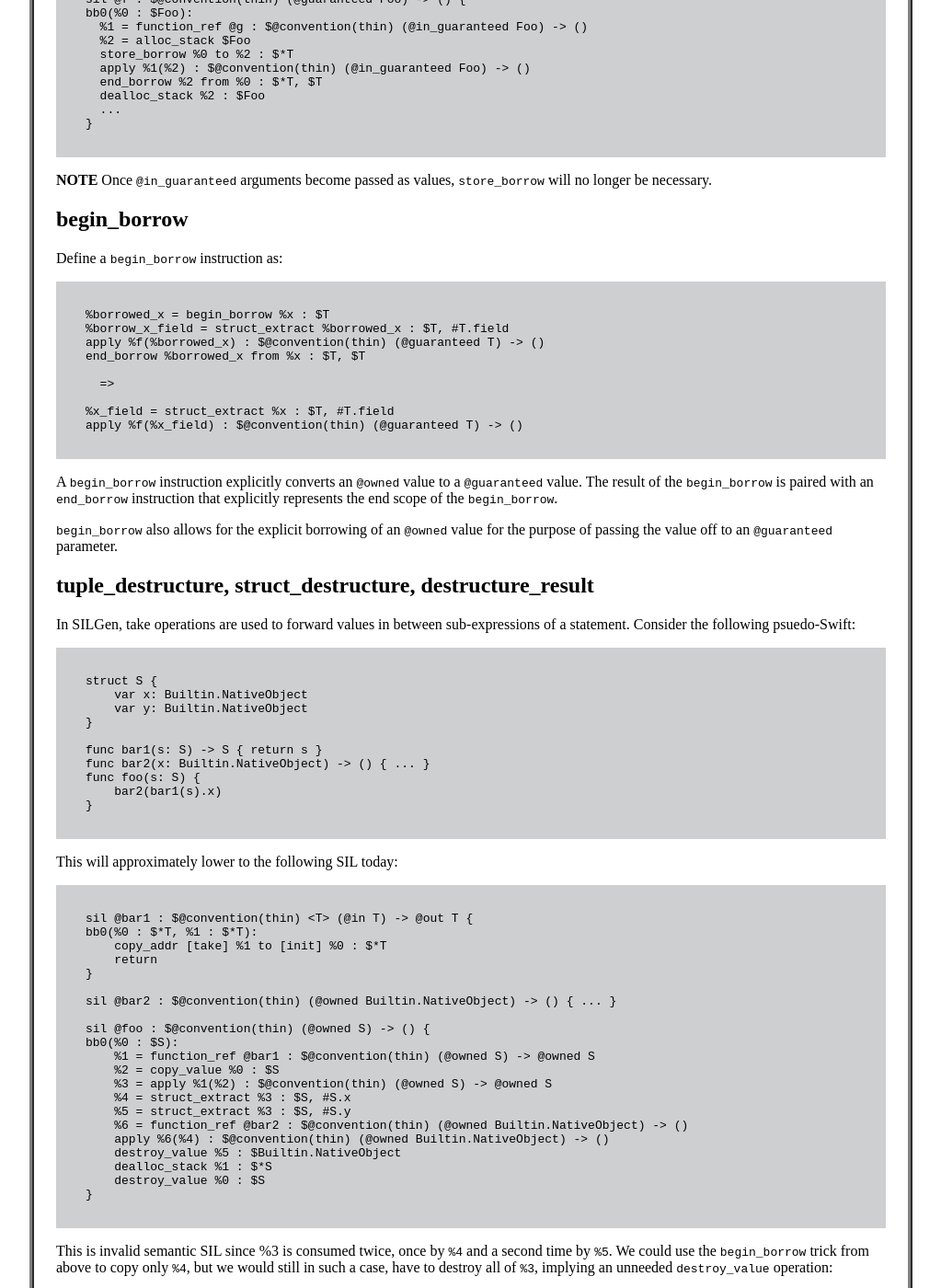
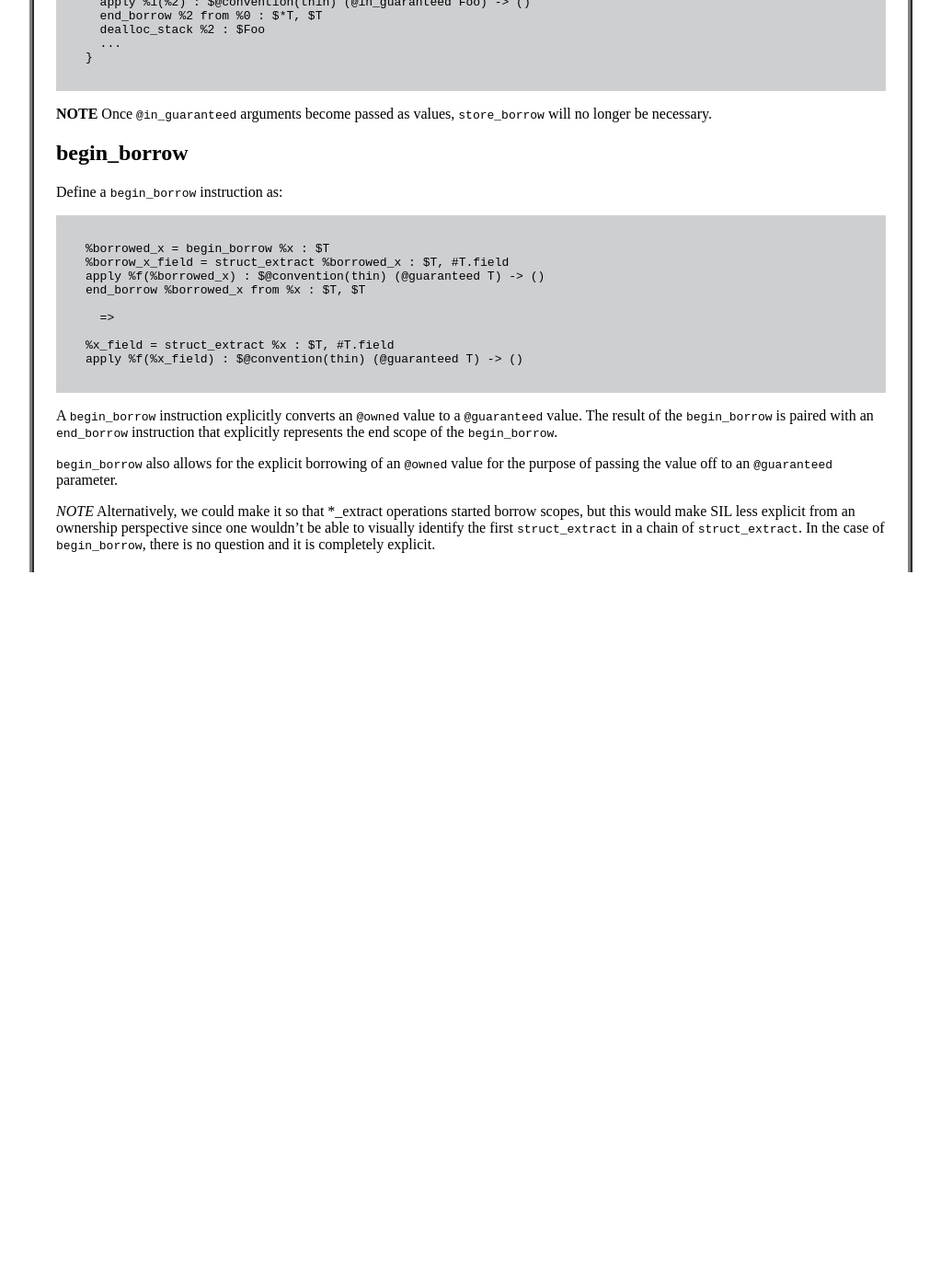
Before and after one commit to gottesmm/gottesmm.github.io, a Jekyll site: the page built from proposals/sil-ownership-value-ssa-operations.md, in a window 1280 px wide and 1400 px high, scrolled down 1271 px. Shown: the whole window at 92% size, without its empty margins (128-1151 px from the left). Built offline with Jekyll 4.4.1, drawn with Linux system fonts in a browser that asks for light colours; after the commit the page ends 1901 px from its top, so only the background shows below that; some of the changed text lies outside the part shown.

Commit message:
sil-ownership-value-ssa-operations quick update.

```diff
--- a/proposals/sil-ownership-value-ssa-operations.md
+++ b/proposals/sil-ownership-value-ssa-operations.md
@@ -13,7 +13,6 @@ categories: proposals
 - [Definitions](#definitions)
     - [store_borrow](#storeborrow)
     - [begin_borrow](#beginborrow)
-    - [tuple_destructure, struct_destructure, destructure_result](#tupledestructure-structdestructure-destructureresult)
 
 <!-- markdown-toc end -->
 
@@ -23,18 +22,14 @@ This document proposes the addition of the following new SIL instructions:
 
 1. `store_borrow`
 2. `begin_borrow`
-3. `tuple_destructure`, `struct_destructure`, `destructure_result`
 
-These are necessary to express the following operations in Semantic SIL:
+These enable the expression of the following operations in Semantic SIL:
 
 1. Passing an `@guaranteed` value to an `@in_guaranteed` argument without
    performing a copy. (`store_borrow`)
 2. Copying a field from an `@owned` aggregate without consuming or copying the entire
    aggregate. (`begin_borrow`)
 3. Passing an `@owned` value as an `@guaranteed` argument parameter.
-4. Taking a field from an `@owned` aggregate without performing extra copy
-   operations. (`tuple_destructure`, `struct_destructure`,
-   `destructure_result`).
 
 # Definitions
 
@@ -107,80 +102,8 @@ A `begin_borrow` instruction explicitly converts an `@owned` value to a
 `begin_borrow` also allows for the explicit borrowing of an `@owned` value for
 the purpose of passing the value off to an `@guaranteed` parameter.
 
-## tuple_destructure, struct_destructure, destructure_result
-
-In SILGen, take operations are used to forward values in between sub-expressions
-of a statement. Consider the following psuedo-Swift:
-
-    struct S {
-        var x: Builtin.NativeObject
-        var y: Builtin.NativeObject
-    }
-
-    func bar1(s: S) -> S { return s }
-    func bar2(x: Builtin.NativeObject) -> () { ... }
-    func foo(s: S) {
-        bar2(bar1(s).x)
-    }
-
-This will approximately lower to the following SIL today:
-
-    sil @bar1 : $@convention(thin) <T> (@in T) -> @out T {
-    bb0(%0 : $*T, %1 : $*T):
-        copy_addr [take] %1 to [init] %0 : $*T
-        return
-    }
-
-    sil @bar2 : $@convention(thin) (@owned Builtin.NativeObject) -> () { ... }
-
-    sil @foo : $@convention(thin) (@owned S) -> () {
-    bb0(%0 : $S):
-        %1 = function_ref @bar1 : $@convention(thin) (@owned S) -> @owned S
-        %2 = copy_value %0 : $S
-        %3 = apply %1(%2) : $@convention(thin) (@owned S) -> @owned S
-        %4 = struct_extract %3 : $S, #S.x
-        %5 = struct_extract %3 : $S, #S.y
-        %6 = function_ref @bar2 : $@convention(thin) (@owned Builtin.NativeObject) -> ()
-        apply %6(%4) : $@convention(thin) (@owned Builtin.NativeObject) -> ()
-        destroy_value %5 : $Builtin.NativeObject
-        dealloc_stack %1 : $*S
-        destroy_value %0 : $S
-    }
-
-This is invalid semantic SIL since %3 is consumed twice, once by `%4` and a
-second time by `%5`. We could use the `begin_borrow` trick from above to copy
-only `%4`, but we would still in such a case, have to destroy all of `%3`,
-implying an unneeded `destroy_value` operation:
-
-    sil @foo : $@convention(thin) (@owned S) -> () {
-    bb0(%0 : $S):
-        %1 = function_ref @bar1 : $@convention(thin) (@owned S) -> @owned S
-        %2 = copy_value %0 : $S
-        %3 = apply %1(%2) : $@convention(thin) (@owned S) -> @owned S
-        %4 = begin_borrow %3 : $S
-        %5 = struct_extract %4 : $S, #S.x
-        %6 = copy_value %5 : $Builtin.NativeObject
-        end_borrow %4 from %3 : $S, $S
-        %7 = function_ref @bar2 : $@convention(thin) (@owned Builtin.NativeObject) -> ()
-        apply %6(%5) : $@convention(thin) (@owned Builtin.NativeObject) -> ()
-        destroy_value %3 : $S
-        dealloc_stack %1 : $*S
-        destroy_value %0 : $S
-    }
-
-This code path is better represented via a destructuring operation:
-
-    sil @foo : $@convention(thin) (@owned S) -> () {
-    bb0(%0 : $S):
-        %1 = function_ref @bar1 : $@convention(thin) (@owned S) -> @owned S
-        %2 = copy_value %0 : $S
-        %3 = apply %1(%2) : $@convention(thin) (@owned S) -> @owned S
-        %4 = struct_destructure $3 : $Foo
-        %5 = destructure_result %4 : #Foo.x
-        %6 = destructure_result %4 : #Foo.y
-        %7 = function_ref @bar2 : $@convention(thin) (@owned Builtin.NativeObject) -> ()
-        apply %7(%5) : $@convention(thin) (@owned Builtin.NativeObject) -> ()
-        destroy_value %6 : $Builtin.NativeObject
-        dealloc_stack %1 : $*S
-        destroy_value %0 : $S
-    }
+*NOTE* Alternatively, we could make it so that *_extract operations started
+borrow scopes, but this would make SIL less explicit from an ownership
+perspective since one wouldn't be able to visually identify the first
+`struct_extract` in a chain of `struct_extract`. In the case of `begin_borrow`,
+there is no question and it is completely explicit.
```
